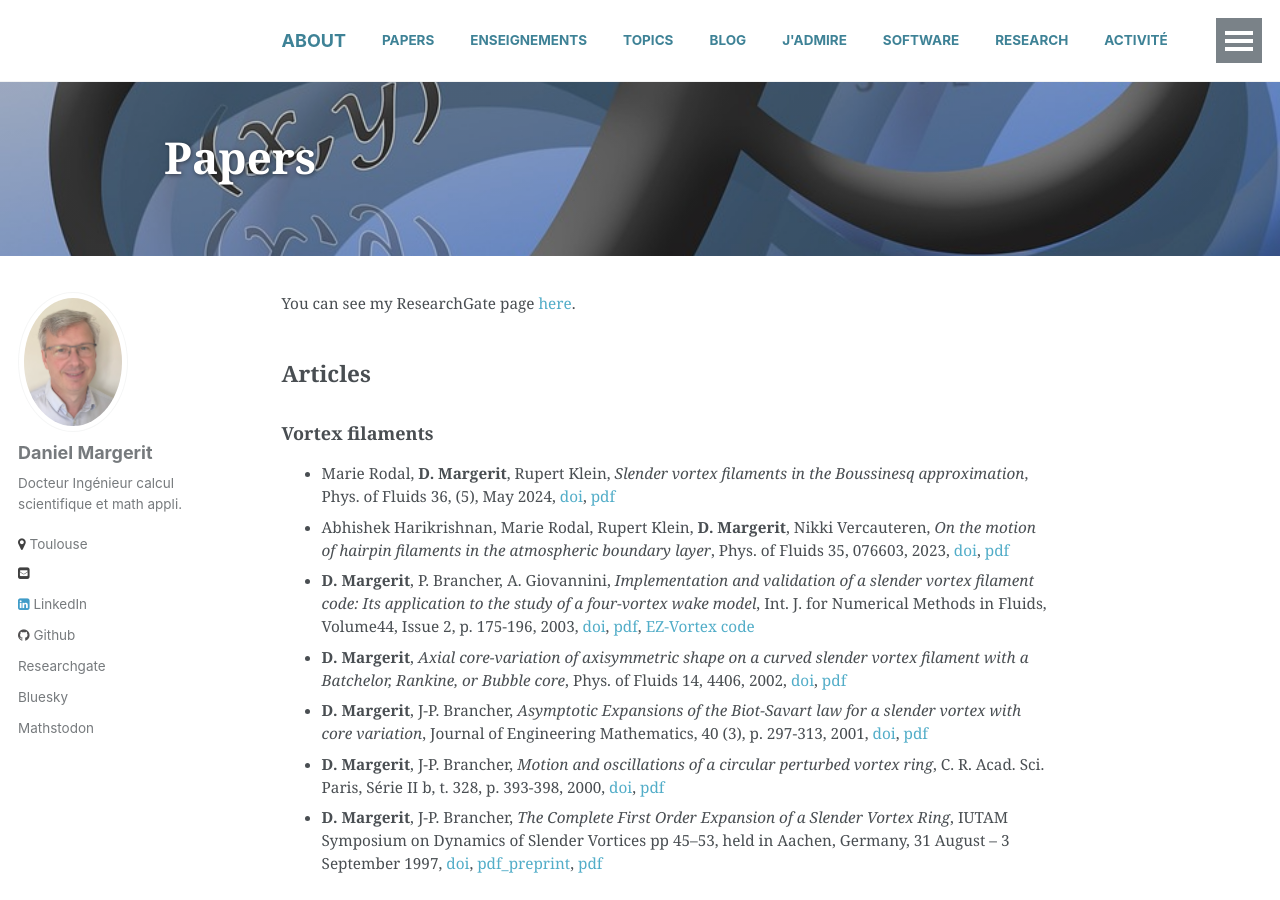
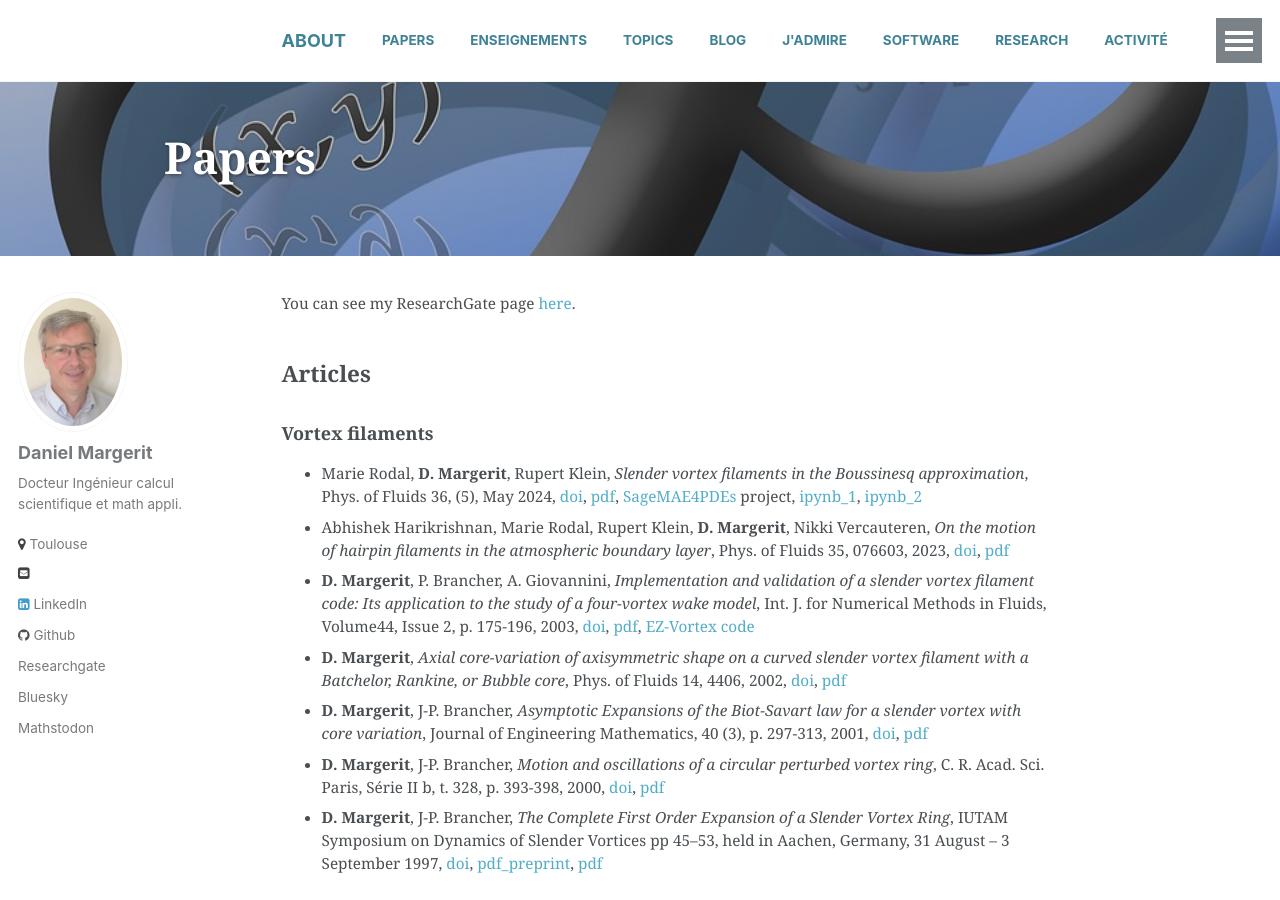
Before and after one commit to danielmargerit/danielmargerit.github.io, a Jekyll site: the page built from _pages/papers.md, in a window 1280 px wide and 900 px high. Built offline with Jekyll 4.4.1, drawn with Linux system fonts in a browser that asks for light colours.

Commit message:
Update papers.md

```diff
--- a/_pages/papers.md
+++ b/_pages/papers.md
@@ -18,7 +18,7 @@ You can see my ResearchGate page [here](https://www.researchgate.net/profile/Dan
 -  Marie Rodal, **D. Margerit**, Rupert Klein, *Slender vortex filaments in the Boussinesq approximation*,
      Phys. of Fluids 36, (5), May 2024,
    [doi]( https://doi.org/10.1063/5.0205028),
-    [pdf](https://pubs.aip.org/aip/pof/article-pdf/doi/10.1063/5.0205028/20134372/056604_1_5.0205028.pdf)
+    [pdf](https://pubs.aip.org/aip/pof/article-pdf/doi/10.1063/5.0205028/20134372/056604_1_5.0205028.pdf), [SageMAE4PDEs](https://github.com/danielmargerit/SageMAE4PDEs) project, [ipynb_1](https://github.com/danielmargerit/SageMAE4PDEs/blob/main/Notebooks/vortex_dynamics/vortex_nb_CT-Summary.ipynb), [ipynb_2](https://github.com/danielmargerit/SageMAE4PDEs/blob/main/Notebooks/vortex_dynamics/vortex_nb_CT.ipynb)
 -  Abhishek Harikrishnan, Marie Rodal, Rupert Klein, **D. Margerit**, Nikki Vercauteren, *On the motion of hairpin filaments in the atmospheric boundary layer*,
      Phys. of Fluids 35, 076603, 2023,
    [doi]( https://doi.org/10.1063/5.0151078),
```
